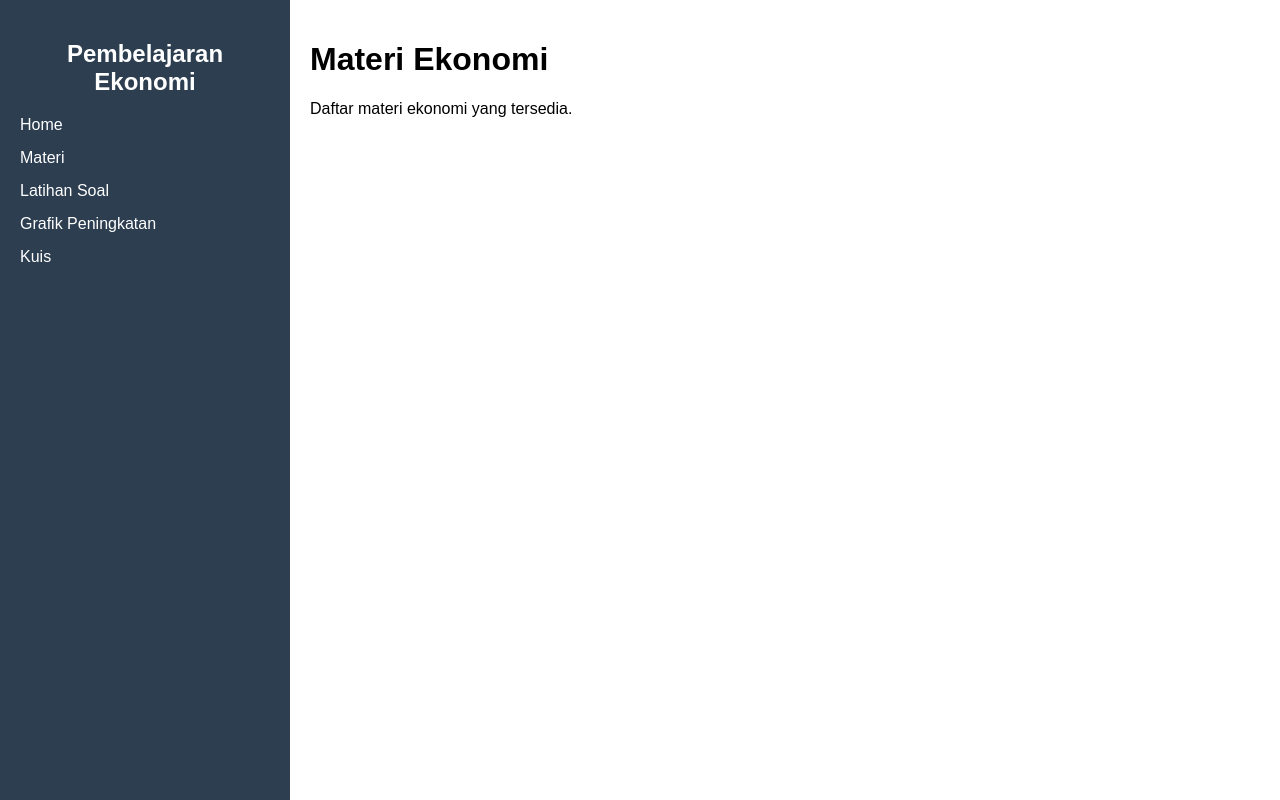
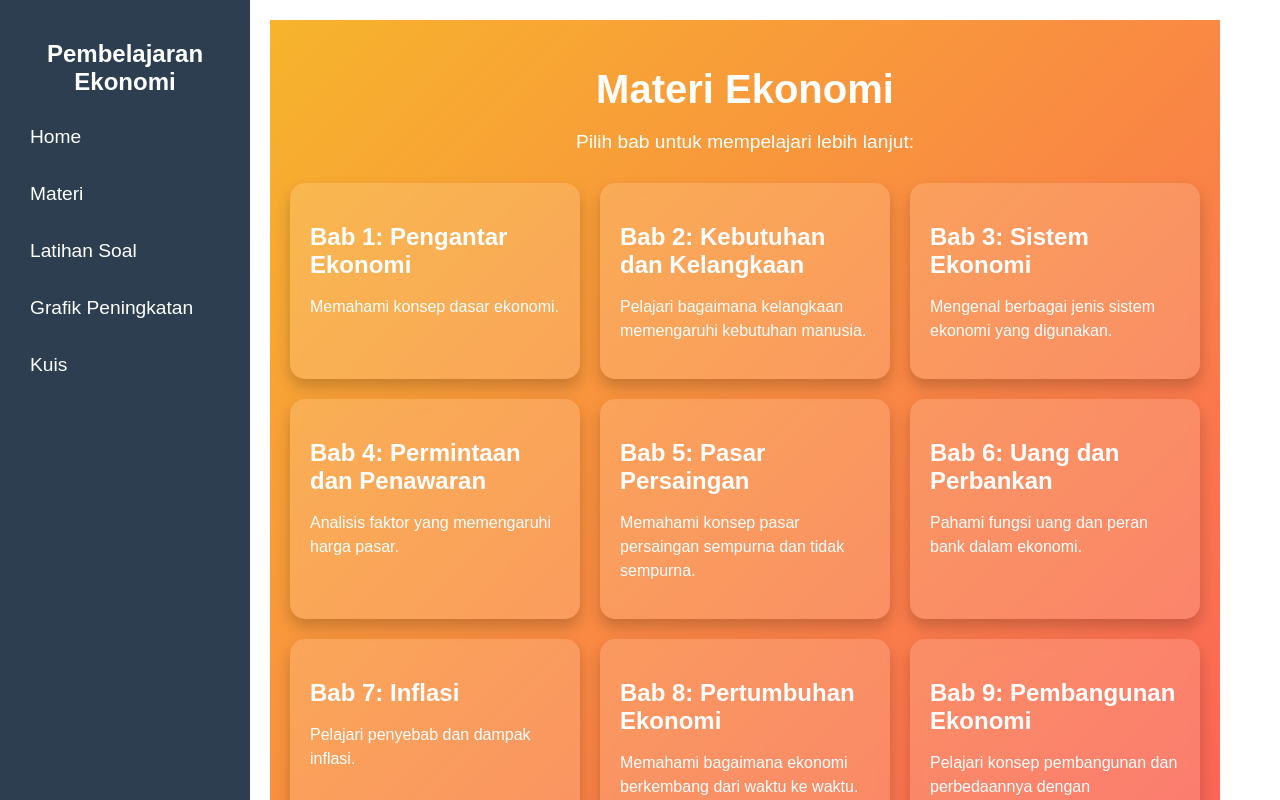
Before and after one commit to niaaaqww/grownomics, a React (Create React App) app: page /materi in a window 1280 px wide. Shown: the top 800 px of the page. Built offline with nearby package versions, Linux system fonts and the light colour scheme.

Commit message:
memperbaiki side bar dan membuat isi materi
memeperbaiki sidebar dan isi mater

```diff
--- a/src/App.js
+++ b/src/App.js
@@ -1,18 +1,21 @@
-import React from 'react';
-import { BrowserRouter as Router, Route, Routes } from 'react-router-dom';
-import Sidebar from './components/Sidebar';
-import Home from './pages/Home';
-import Materi from './pages/Materi';
-import LatihanSoal from './pages/LatihanSoal';
-import Grafik from './pages/Grafik';
-import Kuis from './pages/Kuis';
+import React from "react";
+import { BrowserRouter as Router, Route, Routes } from "react-router-dom";
+import Sidebar from "./components/Sidebar"; // Sidebar yang kamu buat
+import Home from "./pages/Home";           // Pastikan file Home.js ada di folder 'pages'
+import Materi from "./pages/Materi";       // Pastikan file Materi.js ada di folder 'pages'
+import LatihanSoal from "./pages/LatihanSoal"; // Pastikan file LatihanSoal.js ada di folder 'pages'
+import Grafik from "./pages/Grafik";       // Pastikan file Grafik.js ada di folder 'pages'
+import Kuis from "./pages/Kuis";           // Pastikan file Kuis.js ada di folder 'pages'
+import "./App.css"; // Styling global, pastikan file ini ada di root proyek
 
 function App() {
   return (
     <Router>
-      <div className="app">
+      <div className="app" style={{ display: 'flex', minHeight: '100vh' }}>
+        {/* Sidebar tetap di sisi kiri */}
         <Sidebar />
-        <div className="content">
+        {/* Konten utama berada di samping sidebar */}
+        <div className="content" style={{ flex: 1, marginLeft: '250px', padding: '20px', zIndex: 1 }}>
           <Routes>
             <Route path="/" element={<Home />} />
             <Route path="/materi" element={<Materi />} />
--- /dev/null
+++ b/src/components/Sidebar.css
@@ -0,0 +1,48 @@
+/* Menetapkan gaya untuk sidebar */
+.sidebar {
+    position: fixed;  /* Posisi tetap di sisi kiri */
+    top: 0;
+    left: 0;
+    width: 250px;  /* Lebar sidebar */
+    height: 100vh;  /* Sidebar memenuhi seluruh tinggi layar */
+    background-color: #2575fc;  /* Warna latar belakang sidebar */
+    color: #fff;
+    padding: 20px;
+    box-sizing: border-box;  /* Agar padding tidak mengubah ukuran elemen */
+    z-index: 10;  /* Memastikan sidebar berada di atas konten */
+  }
+
+  .sidebar h2 {
+    text-align: center;
+    font-size: 1.5rem;
+    margin-bottom: 20px;
+  }
+
+  .sidebar ul {
+    list-style: none;
+    padding: 0;
+  }
+
+  .sidebar li {
+    margin: 15px 0;
+  }
+
+  .sidebar a {
+    color: #fff;
+    text-decoration: none;
+    font-size: 1.2rem;
+    display: block;
+    transition: background-color 0.3s ease;
+  }
+
+  .sidebar a:hover {
+    background-color: #6a11cb;
+    padding: 5px;
+    border-radius: 5px;
+  }
+
+  /* Optional: Menambahkan transisi agar tampilan lebih smooth */
+  .sidebar ul li a {
+    padding: 10px;
+    border-radius: 5px;
+  }
--- a/src/components/Sidebar.js
+++ b/src/components/Sidebar.js
@@ -1,5 +1,6 @@
 import React from 'react';
 import { Link } from 'react-router-dom';
+import "./Sidebar.css";
 
 const Sidebar = () => {
   return (
--- a/src/index.css
+++ b/src/index.css
@@ -1,13 +1,15 @@
 body {
   margin: 0;
-  font-family: -apple-system, BlinkMacSystemFont, 'Segoe UI', 'Roboto', 'Oxygen',
-    'Ubuntu', 'Cantarell', 'Fira Sans', 'Droid Sans', 'Helvetica Neue',
-    sans-serif;
-  -webkit-font-smoothing: antialiased;
-  -moz-osx-font-smoothing: grayscale;
+  font-family: Arial, sans-serif;
 }
 
-code {
-  font-family: source-code-pro, Menlo, Monaco, Consolas, 'Courier New',
-    monospace;
+.app {
+  display: flex;
+  height: 100vh;
 }
+
+.content {
+  flex: 1;
+  overflow-y: auto;
+  padding: 20px;
+}
--- /dev/null
+++ b/src/pages/Home.css
@@ -0,0 +1,86 @@
+.homeContainer {
+    text-align: center;
+    font-family: "Arial", sans-serif;
+    background: linear-gradient(135deg, #6a11cb, #2575fc);
+    color: #ffffff;
+    padding: 50px 20px;
+    min-height: 100vh;
+    margin-left: 250px; /* Memberikan ruang untuk sidebar */
+  }
+
+  .heroSection {
+    margin-bottom: 40px;
+    animation: fadeIn 1.5s ease-in-out;
+    padding-left: 20px; /* Menambah padding kiri agar tidak terlalu dekat dengan sidebar */
+  }
+
+  @keyframes fadeIn {
+    from {
+      opacity: 0;
+      transform: translateY(-20px);
+    }
+    to {
+      opacity: 1;
+      transform: translateY(0);
+    }
+  }
+
+  .title {
+    font-size: 3rem;
+    font-weight: bold;
+    margin-bottom: 20px;
+  }
+
+  .subtitle {
+    font-size: 1.5rem;
+    margin-bottom: 30px;
+  }
+
+  .ctaButton {
+    background-color: #ffffff;
+    color: #2575fc;
+    padding: 10px 20px;
+    font-size: 1rem;
+    font-weight: bold;
+    border: none;
+    border-radius: 25px;
+    cursor: pointer;
+    transition: all 0.3s ease;
+  }
+
+  .ctaButton:hover {
+    background-color: #2575fc;
+    color: #ffffff;
+  }
+
+  .cardSection {
+    display: flex;
+    flex-wrap: wrap;
+    gap: 20px;
+    justify-content: center;
+  }
+
+  .card {
+    background: rgba(255, 255, 255, 0.1);
+    border-radius: 15px;
+    padding: 20px;
+    max-width: 300px;
+    box-shadow: 0 8px 15px rgba(0, 0, 0, 0.2);
+    backdrop-filter: blur(10px);
+    transition: transform 0.3s ease, box-shadow 0.3s ease;
+  }
+
+  .card:hover {
+    transform: translateY(-10px);
+    box-shadow: 0 12px 20px rgba(0, 0, 0, 0.3);
+  }
+
+  .card h2 {
+    font-size: 1.5rem;
+    margin-bottom: 10px;
+  }
+
+  .card p {
+    font-size: 1rem;
+    line-height: 1.5;
+  }
--- a/src/pages/Home.js
+++ b/src/pages/Home.js
@@ -1,10 +1,38 @@
-import React from 'react';
+import React from "react";
+import styles from "./Home.css";
 
 const Home = () => {
   return (
-    <div>
-      <h1>Selamat Datang</h1>
-      <p>Website pembelajaran ekonomi untuk kelas 11.</p>
+    <div className={styles.homeContainer}>
+      <div className={styles.heroSection}>
+        <h1 className={styles.title}>Selamat Datang</h1>
+        <p className={styles.subtitle}>
+          Website pembelajaran ekonomi untuk kelas 11.
+        </p>
+        <button className={styles.ctaButton}>Mulai Belajar</button>
+      </div>
+      <div className={styles.cardSection}>
+        <div className={styles.card}>
+          <h2>Materi Terstruktur</h2>
+          <p>
+            Temukan materi pembelajaran ekonomi yang dirancang khusus untuk
+            membantu Anda memahami konsep dengan mudah.
+          </p>
+        </div>
+        <div className={styles.card}>
+          <h2>Latihan Soal</h2>
+          <p>
+            Uji pemahaman Anda dengan soal-soal interaktif dan dapatkan
+            feedback secara langsung.
+          </p>
+        </div>
+        <div className={styles.card}>
+          <h2>Kuis dan Grafik</h2>
+          <p>
+            Pantau perkembangan Anda dengan grafik dan kuis yang menarik.
+          </p>
+        </div>
+      </div>
     </div>
   );
 };
--- /dev/null
+++ b/src/pages/Materi.css
@@ -0,0 +1,84 @@
+/* Kontainer utama */
+.materi-container {
+    padding: 20px;
+    text-align: center;
+    font-family: "Arial", sans-serif;
+    background: linear-gradient(135deg, #f7b42c, #fc575e);
+    min-height: 100vh;
+    color: #ffffff;
+  }
+
+  .materi-title {
+    font-size: 2.5rem;
+    font-weight: bold;
+    margin-bottom: 10px;
+  }
+
+  .materi-subtitle {
+    font-size: 1.2rem;
+    margin-bottom: 30px;
+  }
+
+  /* Grid untuk kartu */
+  .card-grid {
+    display: grid;
+    grid-template-columns: repeat(3, 1fr); /* 3 kolom default */
+    gap: 20px; /* Jarak antar kartu */
+    justify-items: center; /* Kartu berada di tengah */
+    margin-top: 20px;
+  }
+
+  /* Gaya kartu */
+  .card {
+    background: rgba(255, 255, 255, 0.15);
+    border-radius: 15px;
+    padding: 20px;
+    box-shadow: 0 8px 15px rgba(0, 0, 0, 0.2);
+    cursor: pointer;
+    transition: transform 0.3s ease, box-shadow 0.3s ease, background 0.3s ease;
+    backdrop-filter: blur(5px);
+    width: 250px; /* Ukuran kartu tetap */
+    text-align: left;
+  }
+
+  .card:hover {
+    transform: translateY(-10px);
+    box-shadow: 0 12px 20px rgba(0, 0, 0, 0.3);
+    background: rgba(255, 255, 255, 0.25); /* Lebih terang saat hover */
+  }
+
+  .card h2 {
+    font-size: 1.5rem;
+    margin-bottom: 10px;
+  }
+
+  .card p {
+    font-size: 1rem;
+    line-height: 1.5;
+    color: #fff;
+  }
+
+  /* Aturan responsif */
+  @media (max-width: 1024px) {
+    .card-grid {
+      grid-template-columns: repeat(2, 1fr); /* 2 kolom untuk tablet */
+    }
+  }
+
+  @media (max-width: 768px) {
+    .card-grid {
+      grid-template-columns: repeat(1, 1fr); /* 1 kolom untuk ponsel */
+    }
+    .materi-title {
+      font-size: 2rem;
+    }
+    .materi-subtitle {
+      font-size: 1rem;
+    }
+  }
+
+  @media (max-width: 480px) {
+    .card {
+      width: 90%; /* Lebar penuh pada layar kecil */
+    }
+  }
--- a/src/pages/Materi.js
+++ b/src/pages/Materi.js
@@ -1,10 +1,41 @@
-import React from 'react';
+import React from "react";
+import { useNavigate } from "react-router-dom";
+import "./Materi.css";
 
 const Materi = () => {
+  const navigate = useNavigate();
+
+  const babList = [
+    { id: 1, title: "Bab 1: Pengantar Ekonomi", description: "Memahami konsep dasar ekonomi." },
+    { id: 2, title: "Bab 2: Kebutuhan dan Kelangkaan", description: "Pelajari bagaimana kelangkaan memengaruhi kebutuhan manusia." },
+    { id: 3, title: "Bab 3: Sistem Ekonomi", description: "Mengenal berbagai jenis sistem ekonomi yang digunakan." },
+    { id: 4, title: "Bab 4: Permintaan dan Penawaran", description: "Analisis faktor yang memengaruhi harga pasar." },
+    { id: 5, title: "Bab 5: Pasar Persaingan", description: "Memahami konsep pasar persaingan sempurna dan tidak sempurna." },
+    { id: 6, title: "Bab 6: Uang dan Perbankan", description: "Pahami fungsi uang dan peran bank dalam ekonomi." },
+    { id: 7, title: "Bab 7: Inflasi", description: "Pelajari penyebab dan dampak inflasi." },
+    { id: 8, title: "Bab 8: Pertumbuhan Ekonomi", description: "Memahami bagaimana ekonomi berkembang dari waktu ke waktu." },
+    { id: 9, title: "Bab 9: Pembangunan Ekonomi", description: "Pelajari konsep pembangunan dan perbedaannya dengan pertumbuhan." },
+    { id: 10, title: "Bab 10: Perdagangan Internasional", description: "Mengenal ekspor, impor, dan manfaat perdagangan antar negara." },
+    { id: 11, title: "Bab 11: Kebijakan Ekonomi", description: "Pelajari berbagai kebijakan ekonomi yang diterapkan pemerintah." },
+    { id: 12, title: "Bab 12: Globalisasi Ekonomi", description: "Pahami dampak globalisasi terhadap ekonomi dunia." },
+  ];
+
   return (
-    <div>
-      <h1>Materi Ekonomi</h1>
-      <p>Daftar materi ekonomi yang tersedia.</p>
+    <div className="materi-container">
+      <h1 className="materi-title">Materi Ekonomi</h1>
+      <p className="materi-subtitle">Pilih bab untuk mempelajari lebih lanjut:</p>
+      <div className="card-grid">
+        {babList.map((bab) => (
+          <div
+            key={bab.id}
+            className="card"
+            onClick={() => navigate(`/materi/${bab.id}`)}
+          >
+            <h2>{bab.title}</h2>
+            <p>{bab.description}</p>
+          </div>
+        ))}
+      </div>
     </div>
   );
 };
```
Also changed, not shown: src/pages/BabDetail.js (added, +31 -0 lines).
